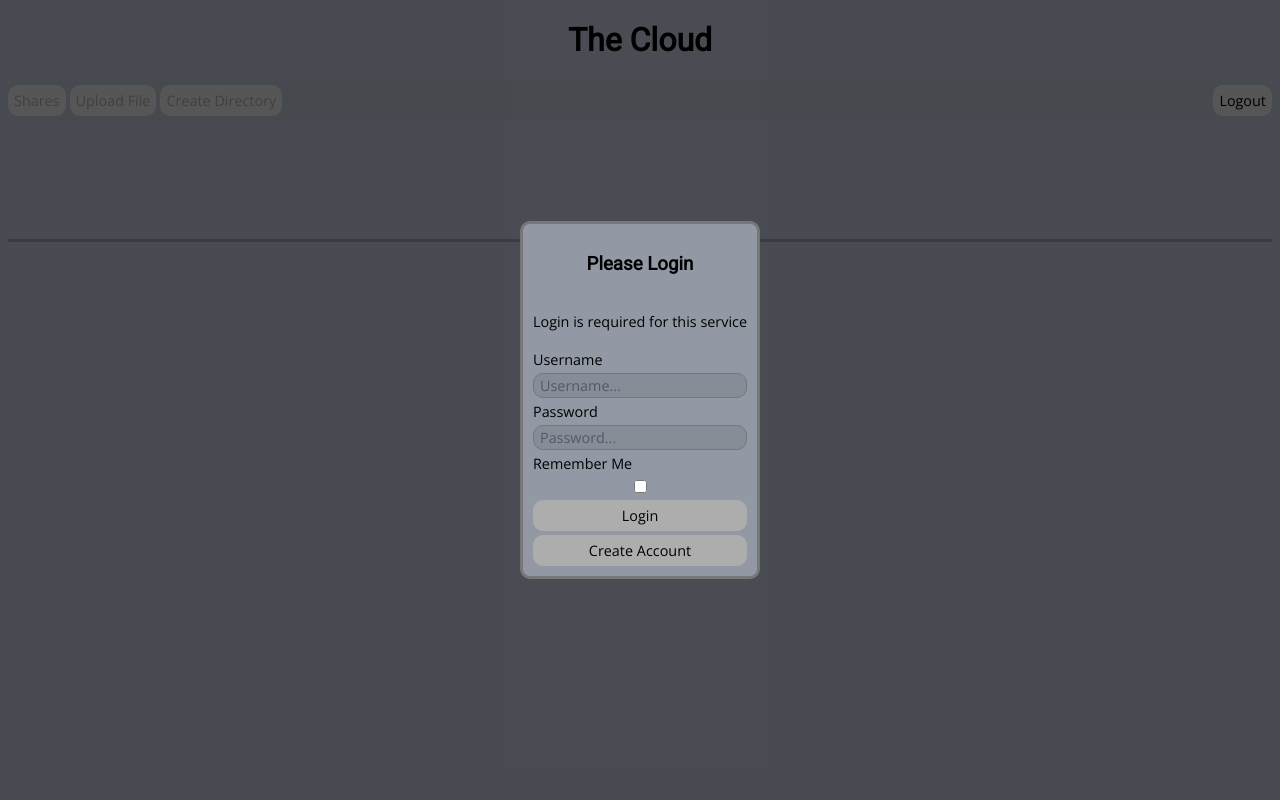
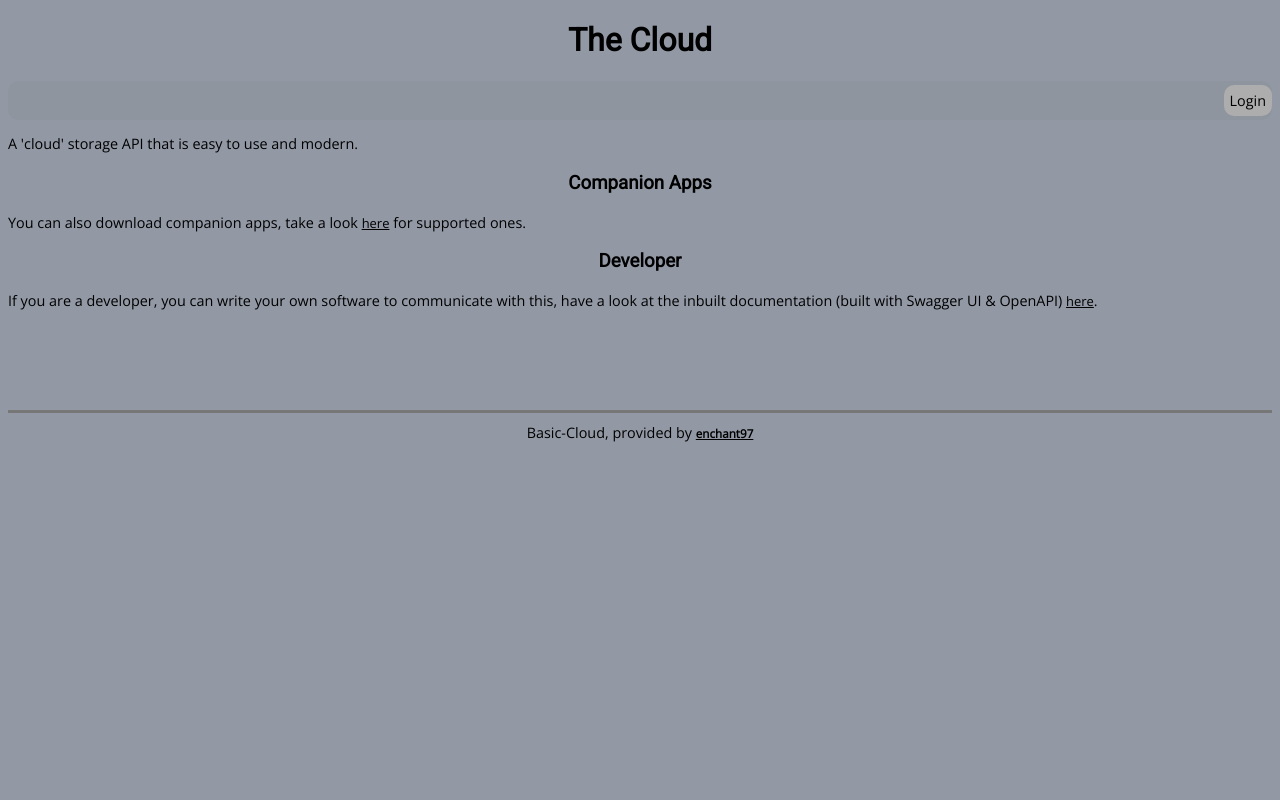
Before and after one commit to enchant97/basic-cloud, a FastAPI app: page / in a window 1280 px wide. Run offline with FastAPI, Linux system fonts and the light colour scheme; parts of the project's set-up code (start-up, migrations or seed data) failed here and were passed over.

Commit message:
add welcome screen

```diff
--- a/basic_cloud/static/main.js
+++ b/basic_cloud/static/main.js
@@ -12,6 +12,7 @@ var curr_dir;
  * show login screen
  */
 function show_login_screen() {
+    show_blank_screen();
     Popup.append_login(
         "Please Login",
         "Login is required for this service",
@@ -20,6 +21,9 @@ function show_login_screen() {
     );
 }
 
+/**
+ * show the account creation screen
+ */
 function show_create_account_screen() {
     Popup.append_create_account(
         "Create Account",
@@ -27,6 +31,62 @@ function show_create_account_screen() {
         process_create_account_details,
         show_login_screen
     );
+}
+
+/**
+ * remove all elements from screen
+ * (this will be shown once logged out)
+ */
+function show_blank_screen() {
+    const navbar = document.querySelector("header nav");
+    const main = document.querySelector("main");
+
+    helpers.delete_children(navbar);
+    helpers.delete_children(main);
+}
+
+/**
+ * show the main screen
+ * (this will be shown after login)
+ */
+function show_main_screen() {
+    const navbar = document.querySelector("header nav");
+    const main = document.querySelector("main");
+
+    helpers.delete_children(navbar);
+    helpers.delete_children(main);
+
+    const load_shares_bnt = document.createElement("button");
+    const upload_file_bnt = document.createElement("button");
+    const create_dir_bnt = document.createElement("button");
+    const logout_bnt = document.createElement("button");
+    const curr_dir_label = document.createElement("h3");
+    const files_and_dirs_container = document.createElement("div");
+
+    load_shares_bnt.innerText = "Shares";
+    load_shares_bnt.setAttribute("disabled", true);
+    load_shares_bnt.id = "load-shares-bnt";
+    load_shares_bnt.addEventListener("click", go_to_shares);
+    upload_file_bnt.innerText = "Upload File";
+    upload_file_bnt.setAttribute("disabled", true);
+    upload_file_bnt.id = "upload-file-bnt";
+    upload_file_bnt.addEventListener("click", upload_file);
+    create_dir_bnt.innerText = "Create Directory";
+    create_dir_bnt.setAttribute("disabled", true);
+    create_dir_bnt.id = "create-dir-bnt";
+    create_dir_bnt.addEventListener("click", create_dir);
+    logout_bnt.innerText = "Logout";
+    logout_bnt.addEventListener("click", do_logout);
+
+    curr_dir_label.id = "curr-directory";
+    files_and_dirs_container.id = "files-and-dirs";
+
+    navbar.append(load_shares_bnt);
+    navbar.append(upload_file_bnt);
+    navbar.append(create_dir_bnt);
+    navbar.append(logout_bnt);
+    main.append(curr_dir_label);
+    main.append(files_and_dirs_container);
 }
 
 /**
@@ -477,7 +537,13 @@ async function change_directory(new_directory) {
 function process_login_details(username, password, rememberme) {
     do_login(username, password, rememberme)
         .then(_ => {
-            load_roots();
+            show_main_screen();
+            load_roots().catch(err => {
+                if (err instanceof api_errors.AuthError) {
+                    show_login_screen();
+                }
+                else { throw err; }
+            });
         })
         .catch(err => {
             if (err instanceof api_errors.AuthError) {
@@ -532,19 +598,14 @@ function process_create_account_details(username, password, password_conf) {
 
 window.addEventListener("load", _ => {
     // register required click events
-    document.getElementById("load-shares-bnt").addEventListener("click", go_to_shares);
-    document.getElementById("upload-file-bnt").addEventListener("click", upload_file);
-    document.getElementById("create-dir-bnt").addEventListener("click", create_dir);
-    document.getElementById("logoutBnt").addEventListener("click", do_logout);
+    document.getElementById("login-bnt").addEventListener("click", show_login_screen);
 
-    // quick check for if a user has a token
-    // this prevents an unneeded request to API
-    if (get_stored_token() === null) { show_login_screen(); }
-    else {
+    if (get_stored_token() != null) {
         BasicCloudApi.auth_token = {
             token_type: "bearer",
             access_token: get_stored_token()
         };
+        show_main_screen();
         load_roots().catch(err => {
             if (err instanceof api_errors.AuthError) {
                 show_login_screen();
--- a/basic_cloud/templates/home.html
+++ b/basic_cloud/templates/home.html
@@ -1,12 +1,20 @@
 {% extends "/shared/base.html" %}
 {% block title %}The Cloud{% endblock %}
 {% block nav %}
-<button id="load-shares-bnt" disabled>Shares</button>
-<button id="upload-file-bnt" disabled>Upload File</button>
-<button id="create-dir-bnt" disabled>Create Directory</button>
-<button id="logoutBnt">Logout</button>
+<button id="login-bnt">Login</button>
 {% endblock %}
 {% block main %}
-<h3 id="curr-directory"></h3>
-<div id="files-and-dirs"></div>
+<p>
+    A 'cloud' storage API that is easy to use and modern.
+</p>
+<h3>Companion Apps</h3>
+<p>
+    You can also download companion apps, take a look
+    <a href="https://github.com/enchant97/basic-cloud#companion-apps">here</a> for supported ones.
+</p>
+<h3>Developer</h3>
+<p>
+    If you are a developer, you can write your own software to communicate with this,
+    have a look at the inbuilt documentation (built with Swagger UI & OpenAPI) <a href="/docs">here</a>.
+</p>
 {% endblock %}
```
